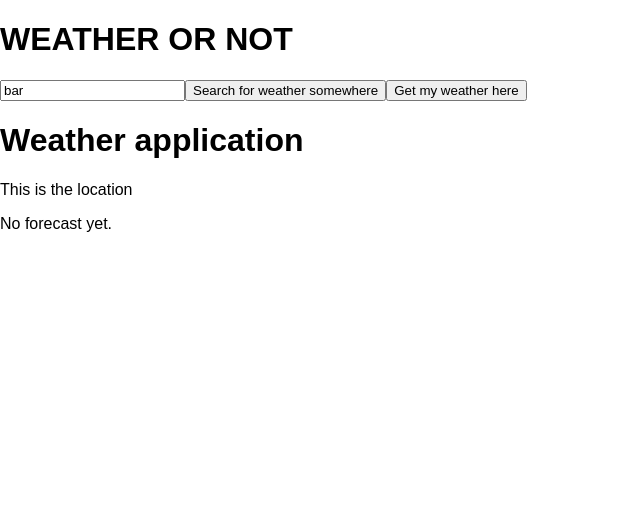
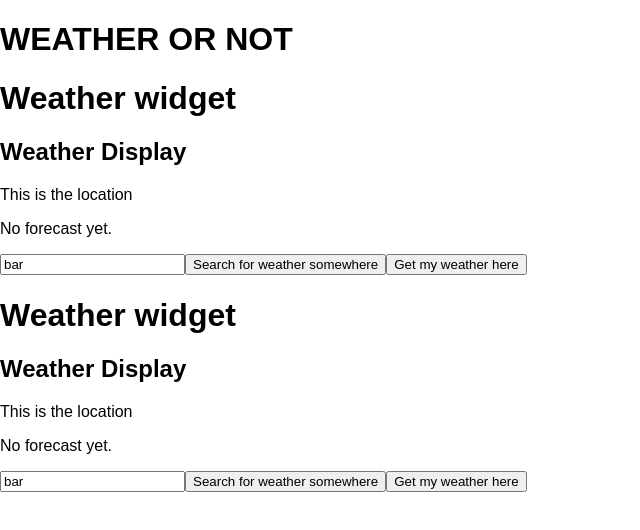
Before and after one commit to halfalpine/react-weather-cra, a React (Create React App) app: page / in a window 1280 px wide. Shown: the top 530 px of the page, without its empty margins (0-640 px from the left). Built offline with nearby package versions, Linux system fonts and the light colour scheme; no server answers.

Commit message:
Form, Display, WeatherWidget, and Main componets are wired up

```diff
--- a/src/App.js
+++ b/src/App.js
@@ -1,28 +1,15 @@
 import React, { Component } from 'react';
 import logo from './logo.svg';
 import './App.css';
-
-import Form from './components/Form';
-import Display from './components/Display';
-import weatherUnderground from './api/openWeatherMap';
+import Main from './components/Main';
 
 class App extends Component {
-
-    handleSearch(location) {
-        console.log(location);
-        weatherUnderground(location);
-    }
-
-    handleCoordsSearch(xCoord, yCoord) {
-        console.log(xCoord, yCoord);
-    }
 
     render() {
         return (
             <div>
                 <h1>WEATHER OR NOT</h1>
-                <Form onSearch={this.handleSearch} onCoordsSearch={this.handleCoordsSearch} />
-                <Display />
+                <Main />
             </div>
         );
     }
--- a/src/components/Display.js
+++ b/src/components/Display.js
@@ -19,7 +19,7 @@ class Display extends React.Component{
 
     return (
       <div>
-        <h1>Weather application</h1>
+        <h2>Weather Display</h2>
         <p>This is the location {location}</p>
         {conditions()}
       </div>
--- a/src/components/ForecastWidget.js
+++ b/src/components/ForecastWidget.js
@@ -1,16 +1,16 @@
-import react from 'react';
-import weatherThings from '../../api/weatherThing.jsx';
-import Display from './Display.jsx';
-import Form from './Form.jsx';
+import React, {Component} from 'react';
+import Display from './Display.js';
+import Form from './Form.js';
 
-class ForecastWidget extends React.Component{
-         state = {
-            forecast: null
-        };
+class ForecastWidget extends Component{
+    state = {
+        forecast: null
+    };
 
 
     handleCoordinateSearch(x, y) {
-        this.setState({forecast});
+        console.log('calling handleCoordinateSearch');
+        // this.setState({forecast});
     }
 
     handleCitySearch(location) {
@@ -19,13 +19,17 @@ class ForecastWidget extends React.Component{
     }
 
     render() {
+        return (
         <div>
-            <Display location={location} forecast={forecast}/>
+            <h1>Weather widget</h1>
+            <Display forecast={this.state.forecast}/>
             <Form
-                onLocationSearch={this.handleCitySeaerch}
+                onLocationSearch={this.handleCitySearch}
                 onCoordinateSearch={this.handleCoordinateSearch}
+                dirk='foo bar'
             />
         </div>
+        );
     }
 }
 
--- a/src/components/Form.js
+++ b/src/components/Form.js
@@ -1,16 +1,14 @@
 import React from 'react';
 
 class Form extends React.Component {
+
   constructor(props) {
       super(props);
 
       this.state = {
           location: 'bar'
       };
-
-    this.handleQueryWeather.bind(this);
   }
-
 
   handleLocationInput = (e) => {
     this.setState({
@@ -19,8 +17,8 @@ class Form extends React.Component {
 
   }
 
-  handleDetectWeather = () => {
-
+  handleDetectWeather = (e) => {
+    e.preventDefault();
     navigator.geolocation.getCurrentPosition(position => {
       this.props.onCoordinateSearch(position.coords.latitude, position.coords.longitude);
     });
@@ -29,11 +27,13 @@ class Form extends React.Component {
     });
   }
 
-  handleQueryWeather = () => {
-    this.props.onLocationSearch(this.state.location);
-    this.setState({
-      location: ''
-    });
+  handleQueryWeather = (e) => {
+    e.preventDefault();
+    console.log(this.props.dirk);
+    // this.props.onLocationSearch(this.state.location);
+    // this.setState({
+    //   location: ''
+    // });
   }
 
   render() {
--- a/src/components/Main.js
+++ b/src/components/Main.js
@@ -1,7 +1,7 @@
-import React from 'react';;
-import ForecastWidget from '/.ForecastWidget';
+import React, {Component} from 'react';
+import ForecastWidget from './ForecastWidget.js';
 
-class Main extends React.Component {
+class Main extends Component {
   constructor(props) {
     super(props);
   }
```
